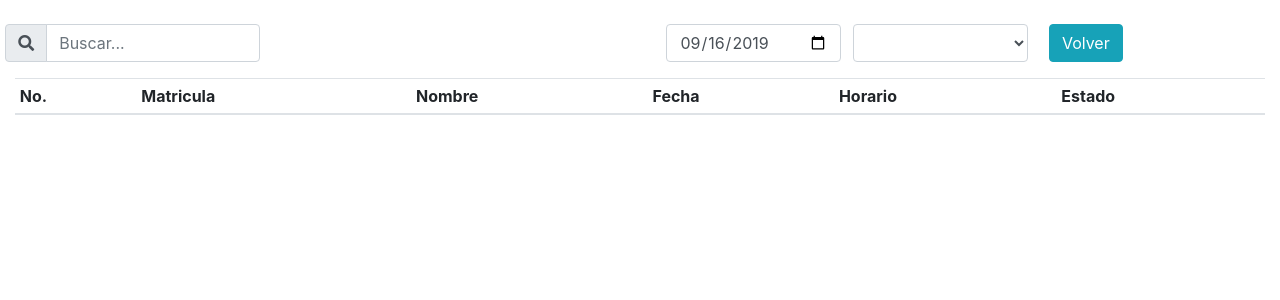
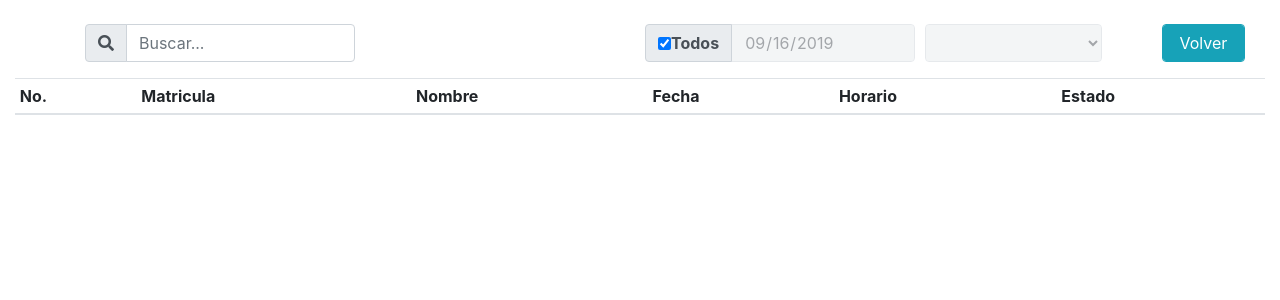
Before and after one commit to IvanMatrille/Sistema-de-Turnos, a PHP site: page /listadoCitas.php in a window 1280 px wide. Shown: the top 300 px of the page. Run offline with PHP 8.4, Linux system fonts and the light colour scheme; data that the repository does not hold is empty.

Commit message:
se agrego el checkbox todos para el filtro y se limpio un poco mas la interface

```diff
--- a/css/principal.css
+++ b/css/principal.css
@@ -53,3 +53,22 @@
     position: relative;
     left: 50px;
 }
+
+
+
+#fechaActualListar:disabled
+{
+
+    opacity: 0.5 ;
+
+
+}
+
+
+#selHorasListar:disabled
+{
+
+    opacity: 0.5 ;
+
+
+}
--- a/js/listaCita.js
+++ b/js/listaCita.js
@@ -57,7 +57,8 @@ function listarCitas()
                 row += "<td> " + datos[i].Nombre + "</td>";
                 row += "<td> " + datos[i].Fecha + "</td>";
                 row += "<td> " + datos[i].hora + "</td>";
-                row +='<td> <button id="btnEntregado'+i+'" class="btn btn-success btn-sm" onclick="entregarCarnet("' + datos[i].Matricula + '")" data-toggle="modal" data-target="#modalRegistro">Entregar</button> </td>';
+                row +=  '<td>' + (datos[i].entregado == 0 ? '<button id="btnEntregado'+i+'" class="btn btn-success btn-sm" style = "padding-left : 14px; padding-right : 14px; " onclick="entregarCarnet('+ "'" + datos[i].Matricula + "'"+ ')" data-toggle="modal" data-target="#modalRegistro" >Entregar</button>'
+                                                      : '<button  class="btn btn-danger btn-sm" style = "opacity : 1"  onclick="" disabled>Entregado</button>') + ' </td>' ;
             }
 
             $("#tbodyListaCitas").html(row);
@@ -122,6 +123,30 @@ function entregarCarnet(matricula)
     }
 }
 
+
+function checkTodosEvento () {
+
+     let isChecked = $("#checkTodos").is(":checked");
+
+    $("#fechaActualListar").prop ("disabled" , isChecked);
+    $("#selHorasListar").prop ("disabled", isChecked);
+    $("#txtBusqueda").val ("");
+
+    if (isChecked)
+    {
+        listarCitas();
+
+    }
+
+    else
+     {
+       listarFiltro();
+
+     }
+
+
+}
+
 $("#selHorasListar").change(function(){
 
     listarFiltro();
@@ -134,12 +159,14 @@ $("#fechaActualListar").change(function(){
 
 });
 
+
+
 $(() => {
 
 
     fecha();
     listaHoras();
-    listarFiltro();
+    checkTodosEvento();
 
    $("#txtBusqueda").keyup( function () {
 
@@ -152,9 +179,10 @@ $(() => {
 
     });
 
-
-
    });
 
 
+   $("#checkTodos").click (checkTodosEvento );
+
+
 });
--- a/listadoCitas.php
+++ b/listadoCitas.php
@@ -8,6 +8,7 @@
     <link rel="stylesheet" href="css/bootstrap.min.css">
     <link rel="stylesheet" href="https://use.fontawesome.com/releases/v5.7.0/css/all.css" integrity="sha384-lZN37f5QGtY3VHgisS14W3ExzMWZxybE1SJSEsQp9S+oqd12jhcu+A56Ebc1zFSJ" crossorigin="anonymous">
    <!--<link rel="stylesheet" href="css/all.css" > -->
+
     <link rel="stylesheet" type="text/css" href="css/principal.css" media="screen" />
 </head>
 <body>
@@ -15,9 +16,9 @@
 <div class="col-md-12 table-responsive" >
     <br>
     <div class="container">
-        <div class="row">
+        <div class="form-row " >
 
-             <div class=" col col-lg-3  col-md-3 col-sm-5 col-10" style = "margin-left : -7%">
+             <div class=" col col-lg-3 mr-lg-auto  col-md-3 col-sm-5 col-12 form-group"   >
 
              <label class="sr-only" for="txtBusqueda">Buscar...</label>
              <div class="input-group ">
@@ -33,20 +34,36 @@
         </div>
 
 
-            <div class=" col col-lg-4  col-md-6 col-sm-6 col-12" style = "margin-left : 33%; margin-right: -17%" >
-            <input type="date" class="form-control md-form form-group w-50" id="fechaActualListar" name="fechaActualListar" value="">
-                </div>
+            <div class=" col col-lg-3  col-md-4 col-sm-6 col-12 form-group"   >
 
-               <div class = "col col-lg-4 col-md-5 col-sm-6 col-12 " style = "margin-right : -20.5%;">
+            <div class="input-group ">
+             <div class="input-group-prepend">
+              <div class="input-group-text">
 
-               <select id="selHorasListar" class="form-control md-form form-group w-50" name="selHorasListar">
+
+                <input class="form-check" type="checkbox" id="checkTodos" checked>
+                <label  class = "form-check-label" for = "checkTodos" style ="font-weight : bold; ">  Todos</label>
+
+                 </div>
+
+
+            </div>
+
+             <input type="date" class="form-control" id="fechaActualListar" name="fechaActualListar" value="" >
+           </div>
+
+         </div>
+
+               <div class = "col col-lg-2 col-md-3 col-sm-6 col-12 form-group " >
+
+               <select id="selHorasListar" class="form-control" name="selHorasListar">
                    <option></option>
                </select>
 
                </div>
 
-            <div class=" col col-lg-1 col-sm-1" >
-                <input type="button" class="btn btn-info" id="btnVolver" value="Volver" onclick=" location.href='index.php'">
+            <div class=" col col-lg-1 col-sm-2 col-3" >
+                <input type="button" class="btn btn-info form-control" id="btnVolver" value="Volver" onclick=" location.href='index.php'">
             </div>
 
         </div>
```
